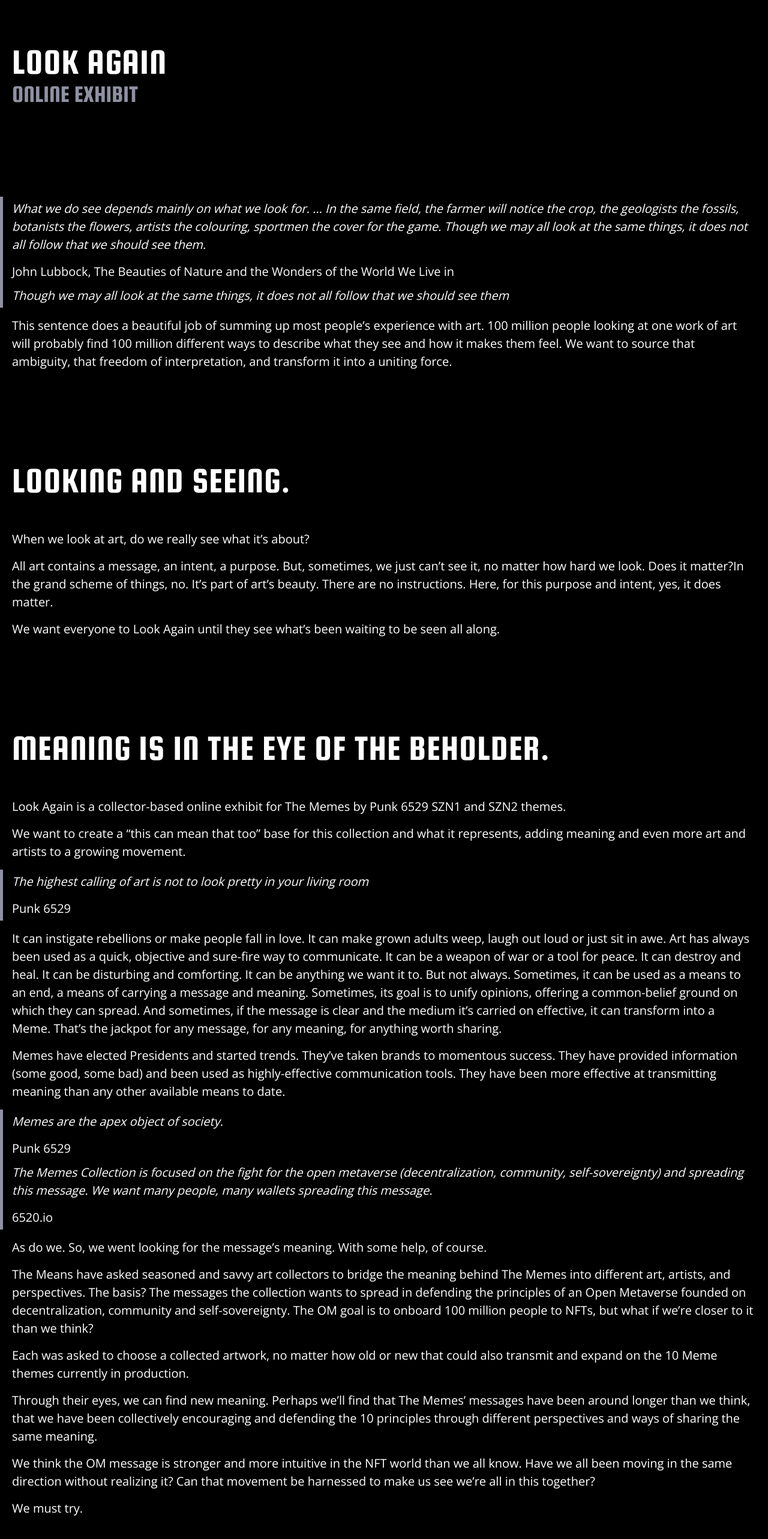
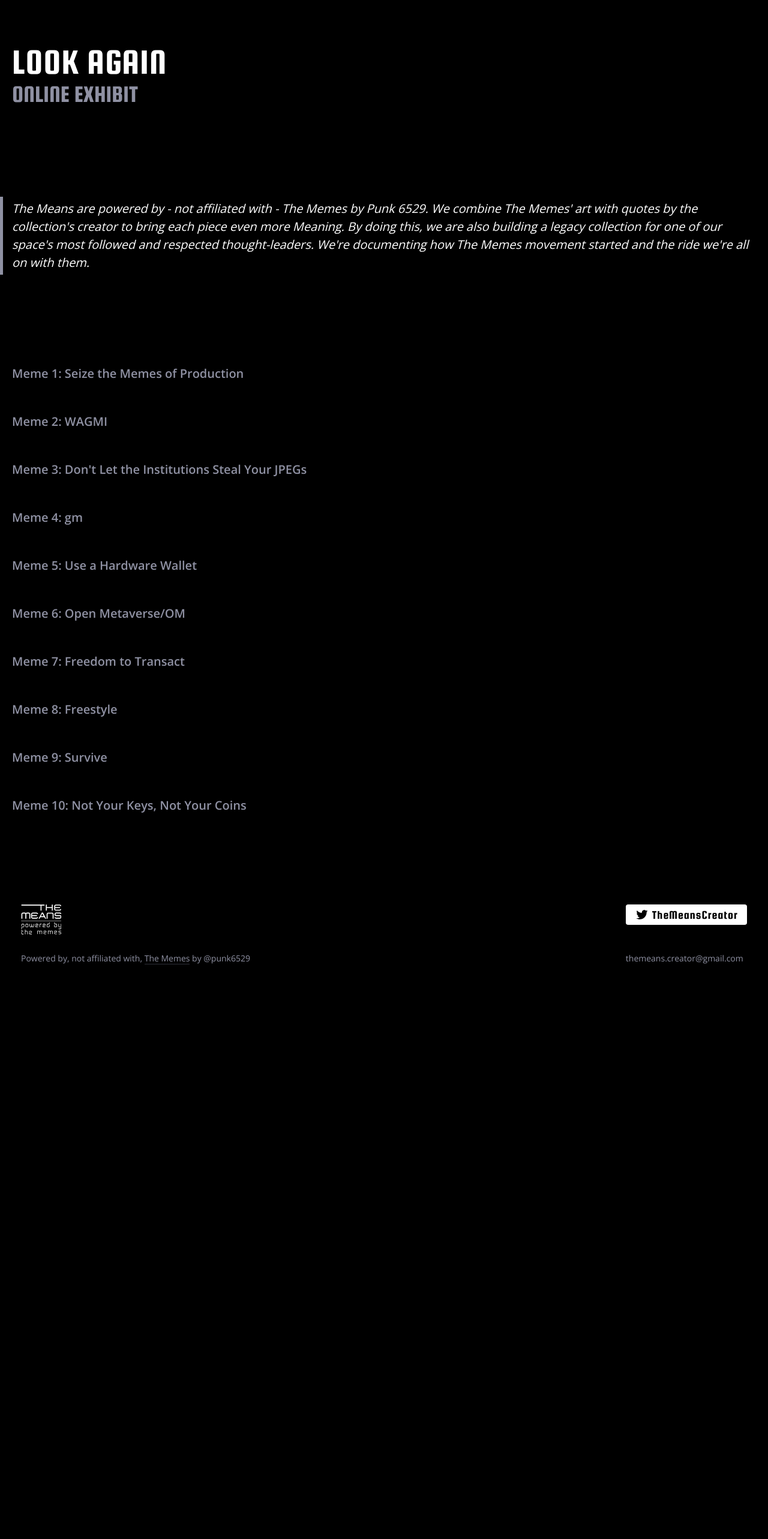
Before and after one commit to ickas/themeans.creator, a Next.js app: page /lookagainonlineexhibit in a window 1280 px wide. Shown: the part 160-2726 px from the top of the page at 60% size. After the commit the page ends 1792 px from the top, so only its background shows below. Built offline with nearby package versions, Linux system fonts and the light colour scheme.

Commit message:
Update page.tsx
deleted text and changed description

```diff
--- a/app/lookagainonlineexhibit/page.tsx
+++ b/app/lookagainonlineexhibit/page.tsx
@@ -16,7 +16,7 @@ import {
 } from "@/app/lib/look-again";
 
 export const metadata = {
-  title: "The Means — Look Again Online Exhibit",
+  title: "The Means - Powered by The Memes",
 };
 
 export default function LookAgain() {
@@ -30,145 +30,10 @@ export default function LookAgain() {
         <div>
           <blockquote>
             <span>
-              What we do see depends mainly on what we look for. ... In the same
-              field, the farmer will notice the crop, the geologists the
-              fossils, botanists the flowers, artists the colouring, sportmen
-              the cover for the game. Though we may all look at the same things,
-              it does not all follow that we should see them.
-            </span>
-            <span className="author">
-              John Lubbock, The Beauties of Nature and the Wonders of the World
-              We Live in
+              The Means are powered by - not affiliated with - The Memes by Punk 6529. We combine The Memes' art with quotes by the collection's creator to bring each piece even more Meaning. By doing this, we are also building a legacy collection for one of our space's most followed and respected thought-leaders. We're documenting how The Memes movement started and the ride we're all on with them.
             </span>
           </blockquote>
         </div>
-        <div>
-          <blockquote>
-            <span>
-              Though we may all look at the same things, it does not all follow
-              that we should see them
-            </span>
-          </blockquote>
-          <p>
-            This sentence does a beautiful job of summing up most people’s
-            experience with art. 100 million people looking at one work of art
-            will probably find 100 million different ways to describe what they
-            see and how it makes them feel. We want to source that ambiguity,
-            that freedom of interpretation, and transform it into a uniting
-            force.
-          </p>
-        </div>
-      </Section>
-      <Section title="Looking and seeing.">
-        <p>When we look at art, do we really see what it’s about?</p>
-        <p>
-          All art contains a message, an intent, a purpose. But, sometimes, we
-          just can’t see it, no matter how hard we look. Does it matter?In the
-          grand scheme of things, no. It’s part of art’s beauty. There are no
-          instructions. Here, for this purpose and intent, yes, it does matter.
-        </p>
-        <p>
-          We want everyone to Look Again until they see what’s been waiting to
-          be seen all along.
-        </p>
-      </Section>
-      <Section title="Meaning is in the eye of the beholder.">
-        <p>
-          Look Again is a collector-based online exhibit for The Memes by Punk
-          6529 SZN1 and SZN2 themes.
-        </p>
-        <p>
-          We want to create a “this can mean that too” base for this collection
-          and what it represents, adding meaning and even more art and artists
-          to a growing movement.
-        </p>
-        <blockquote>
-          <span>
-            The highest calling of art is not to look pretty in your living room
-          </span>
-          <span className="author">Punk 6529</span>
-        </blockquote>
-        <p>
-          It can instigate rebellions or make people fall in love. It can make
-          grown adults weep, laugh out loud or just sit in awe. Art has always
-          been used as a quick, objective and sure-fire way to communicate. It
-          can be a weapon of war or a tool for peace. It can destroy and heal.
-          It can be disturbing and comforting. It can be anything we want it to.
-          But not always. Sometimes, it can be used as a means to an end, a
-          means of carrying a message and meaning. Sometimes, its goal is to
-          unify opinions, offering a common-belief ground on which they can
-          spread. And sometimes, if the message is clear and the medium it’s
-          carried on effective, it can transform into a Meme. That’s the jackpot
-          for any message, for any meaning, for anything worth sharing.
-        </p>
-        <p>
-          Memes have elected Presidents and started trends. They’ve taken brands
-          to momentous success. They have provided information (some good, some
-          bad) and been used as highly-effective communication tools. They have
-          been more effective at transmitting meaning than any other available
-          means to date.
-        </p>
-        <blockquote>
-          <span>Memes are the apex object of society.</span>
-          <span className="author">Punk 6529</span>
-        </blockquote>
-        <blockquote>
-          <span>
-            The Memes Collection is focused on the fight for the open metaverse
-            (decentralization, community, self-sovereignty) and spreading this
-            message. We want many people, many wallets spreading this message.
-          </span>
-          <span className="author">6520.io</span>
-        </blockquote>
-        <p>
-          As do we. So, we went looking for the message’s meaning. With some
-          help, of course.
-        </p>
-        <p>
-          The Means have asked seasoned and savvy art collectors to bridge the
-          meaning behind The Memes into different art, artists, and
-          perspectives. The basis? The messages the collection wants to spread
-          in defending the principles of an Open Metaverse founded on
-          decentralization, community and self-sovereignty. The OM goal is to
-          onboard 100 million people to NFTs, but what if we’re closer to it
-          than we think?
-        </p>
-        <p>
-          Each was asked to choose a collected artwork, no matter how old or new
-          that could also transmit and expand on the 10 Meme themes currently in
-          production.
-        </p>
-        <p>
-          Through their eyes, we can find new meaning. Perhaps we’ll find that
-          The Memes’ messages have been around longer than we think, that we
-          have been collectively encouraging and defending the 10 principles
-          through different perspectives and ways of sharing the same meaning.
-        </p>
-        <p>
-          We think the OM message is stronger and more intuitive in the NFT
-          world than we all know. Have we all been moving in the same direction
-          without realizing it? Can that movement be harnessed to make us see
-          we’re all in this together?
-        </p>
-        <p>We must try.</p>
-      </Section>
-      <Section title="Look at it this way.">
-        <blockquote>
-          <span>What is art but a way of seeing?</span>
-          <span className="author">Saul Bellow</span>
-        </blockquote>
-        <p>
-          This exhibit showcases what the invited collectors see, feel and
-          curate to bridge meaning, shown in a simple, clear and direct way.
-        </p>
-        <p>
-          We hope you enjoy this journey through art, The Memes’ themes and the
-          meaning these art collectors see when they look at both in a new
-          light.
-        </p>
-        <p>
-          Meaning everywhere, for everyone. Look Again and see for yourself.
-        </p>
       </Section>
       <Section>
         <h4>Meme 1: Seize the Memes of Production</h4>
```
